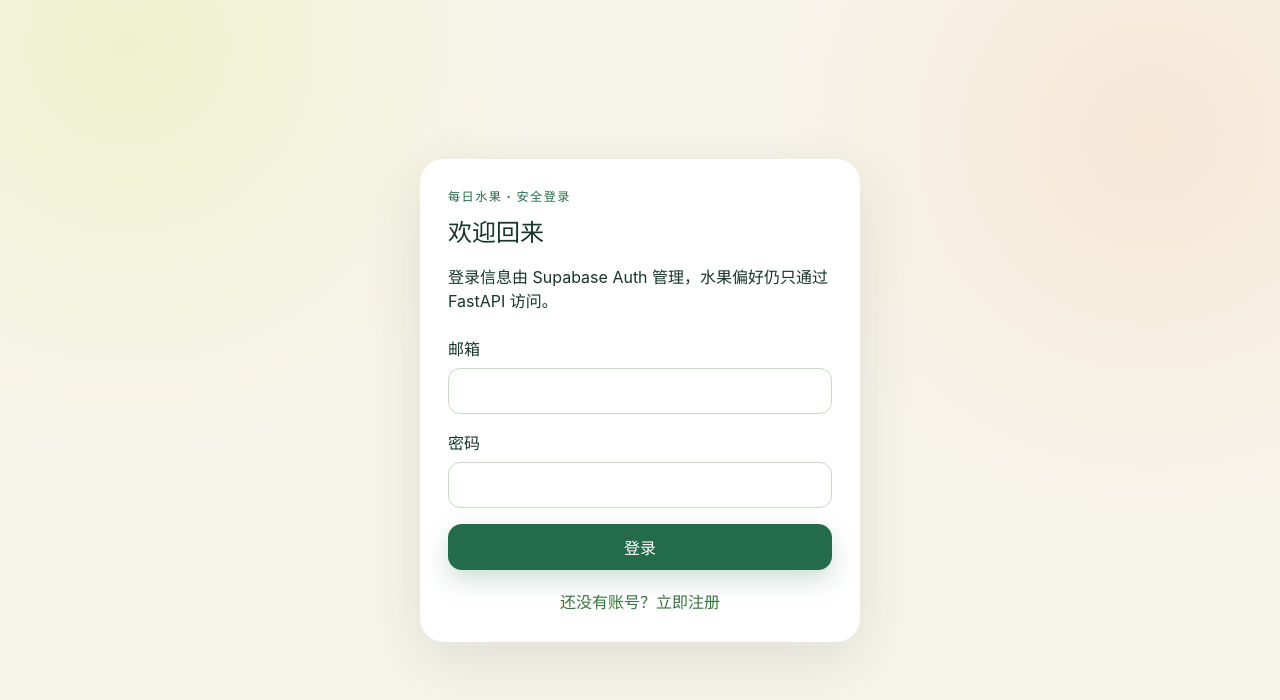
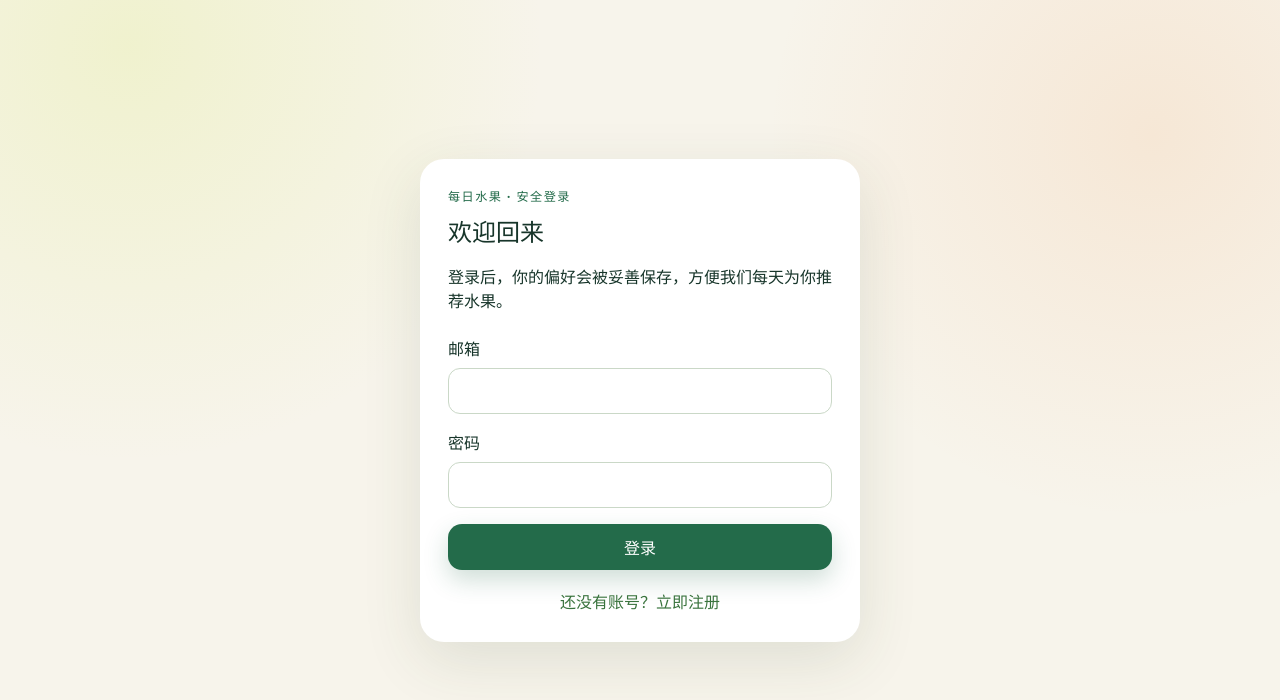
Before and after one commit to dreamqwq114-del/daily-fruit, a Vue app in the folder frontend/: page /login in a window 1280 px wide. Shown: the top 700 px of the page. Built offline with nearby package versions, Linux system fonts and the light colour scheme; no server answers.

Commit message:
copy: simplify login page description

```diff
--- a/frontend/src/views/LoginView.vue
+++ b/frontend/src/views/LoginView.vue
@@ -46,7 +46,7 @@ async function submit() {
     <div class="auth-card">
       <p class="eyebrow">每日水果 · 安全登录</p>
       <h1>{{ mode === 'signin' ? '欢迎回来' : '创建账号' }}</h1>
-      <p>登录信息由 Supabase Auth 管理，水果偏好仍只通过 FastAPI 访问。</p>
+      <p>登录后，你的偏好会被妥善保存，方便我们每天为你推荐水果。</p>
       <p v-if="mode === 'signup'" class="auth-note">
         邮箱仅作为登录账号；注册无需验证码，请确认邮箱填写正确。
       </p>
```
